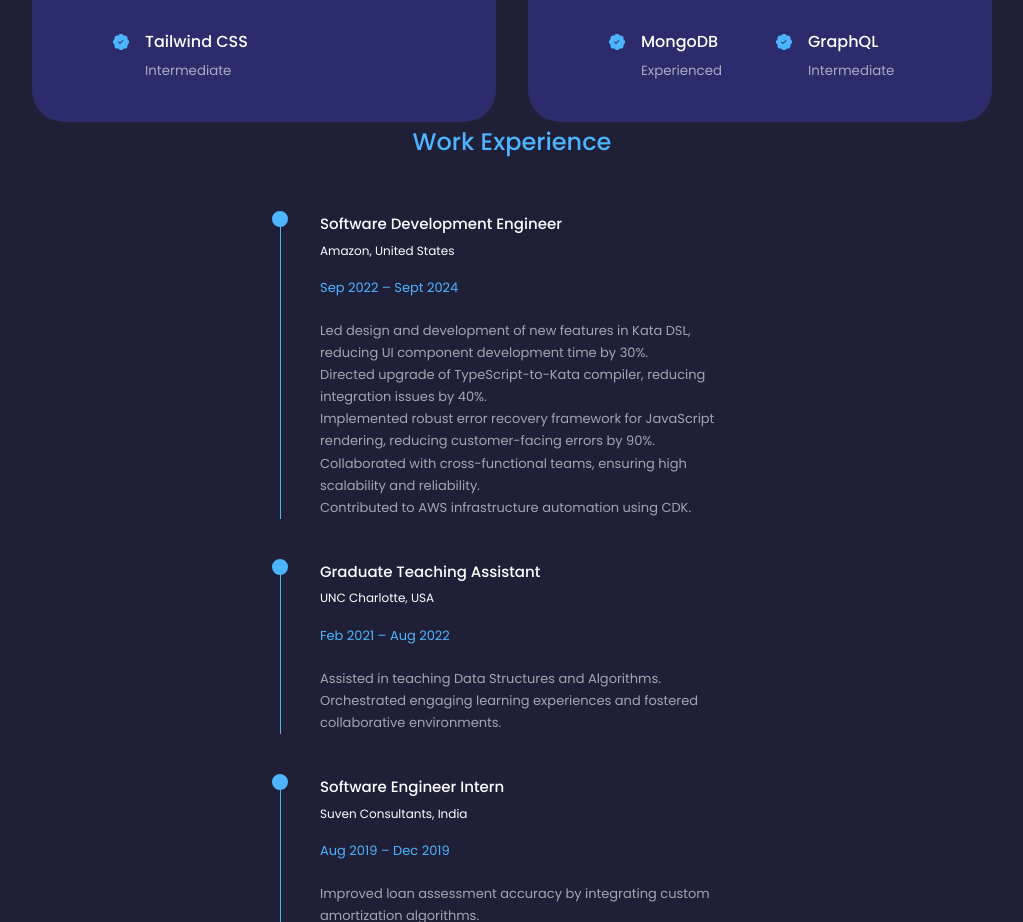
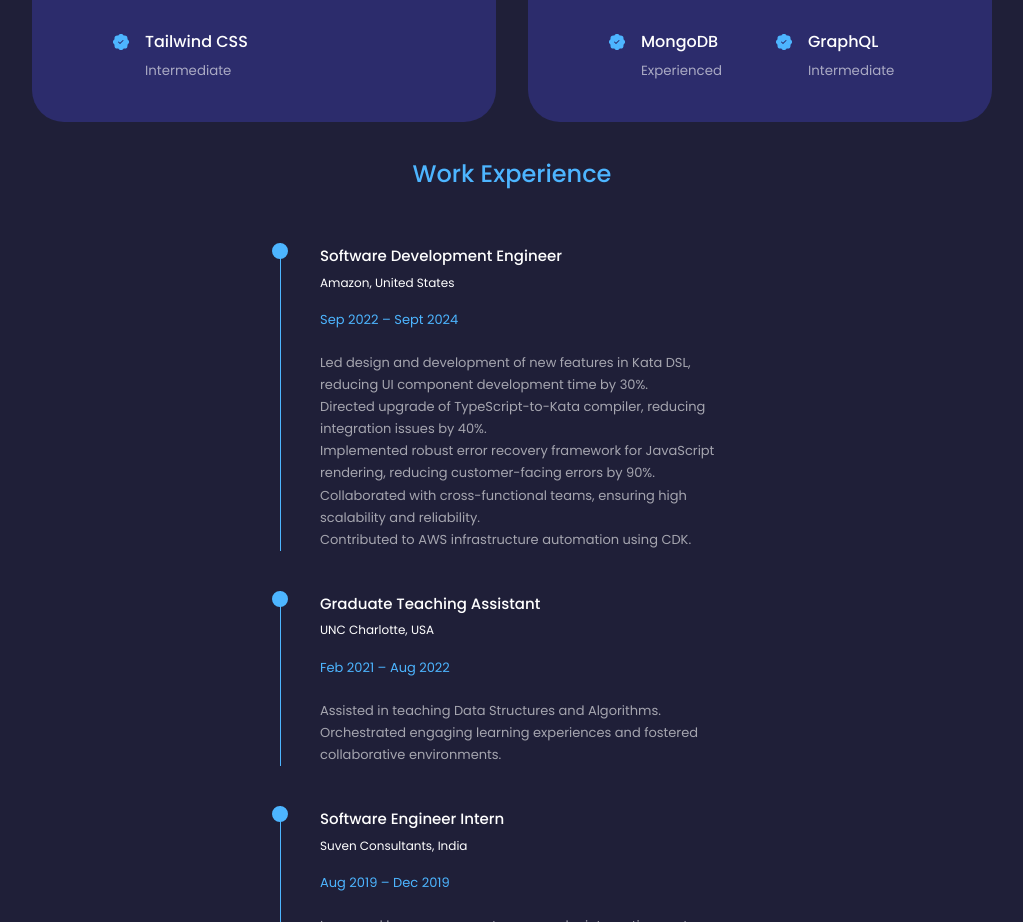
Before and after one commit to vgirkar/My_Portfolio, a React (Create React App) app: page / in a window 1280 px wide. Shown: the part 3220-4142 px from the top of the page, without its empty margins (128-1151 px from the left). Built offline with nearby package versions, Linux system fonts and the light colour scheme; the HTML template or start-up script is replaced by a standard one.

Commit message:
Getting the work experience heading bit lower

```diff
--- a/src/components/experience/experience.css
+++ b/src/components/experience/experience.css
@@ -184,6 +184,9 @@ h3 {
   .timeline__item:last-child {
     margin-bottom: 0;
   }
+  .section__title {
+    margin-top: 2rem; /* adjust the value as needed */
+  }
   .timeline__item::before {
     content: "";
     width: 1px;
```
